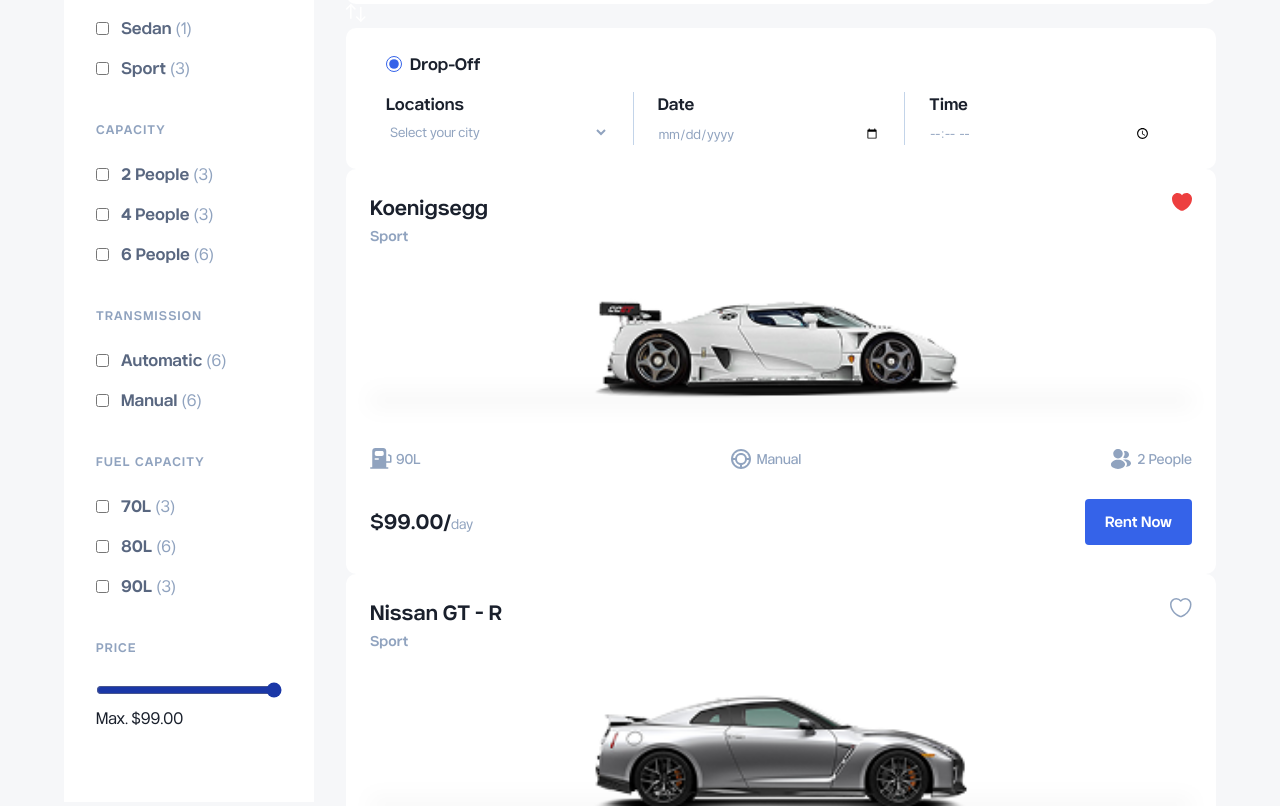
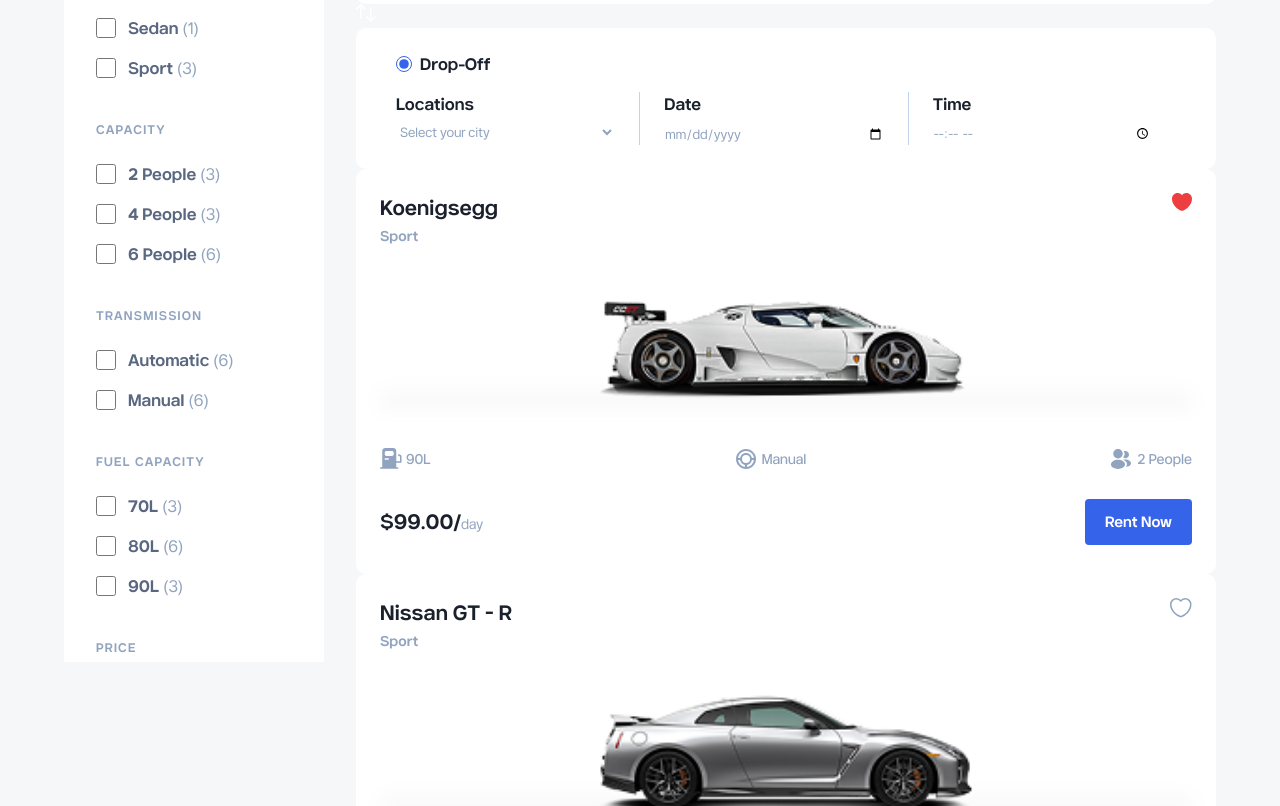
Before and after one commit to mehmetbacik/car-rental, a Nuxt app: page /cars in a window 1280 px wide. Shown: the part 295-1101 px from the top of the page. Built offline with nearby package versions, Linux system fonts and the light colour scheme.

Commit message:
style: refine styles
Improved and standardized global styling across the project. Enhanced layout consistency, spacing, and visual hierarchy to ensure a more cohesive design system and better overall user experience.

```diff
--- a/app/styles/pages/_cars.scss
+++ b/app/styles/pages/_cars.scss
@@ -99,3 +99,59 @@
     }
   }
 }
+
+.filter-sidebar {
+  padding: $spacing-unit * 8;
+  background: $color-white;
+  min-width: 260px;
+  max-height: 100vh;
+  overflow-y: auto;
+  .filter-group {
+    margin-bottom: $spacing-unit * 8;
+    &__title {
+      font-size: $font-size-base * 0.875;
+      font-weight: 600;
+      color: $secondary-300;
+      letter-spacing: 0.1em;
+      margin-bottom: $spacing-unit * 5;
+    }
+  }
+  .filter-item {
+    display: flex;
+    align-items: center;
+    gap: $spacing-unit * 4;
+    margin-bottom: $spacing-unit * 4;
+    input[type="checkbox"] {
+      width: 20px;
+      height: 20px;
+      cursor: pointer;
+      accent-color: $primary-neutral-palette-500;
+    }
+    label {
+      font-size: $font-size-base * 1;
+      font-weight: 600;
+      color: $secondary-500;
+      cursor: pointer;
+      span {
+        color: $secondary-300;
+        font-weight: 500;
+      }
+    }
+  }
+  .price-range {
+    width: 100%;
+    accent-color: $primary-neutral-palette-500;
+  }
+  .price-label {
+    font-size: $font-size-base * 1;
+    font-weight: 600;
+    color: $secondary-500;
+  }
+}
+
+.no-results {
+  text-align: center;
+  padding: $spacing-unit * 10 0;
+  color: $secondary-300;
+  font-weight: 500;
+}
```
